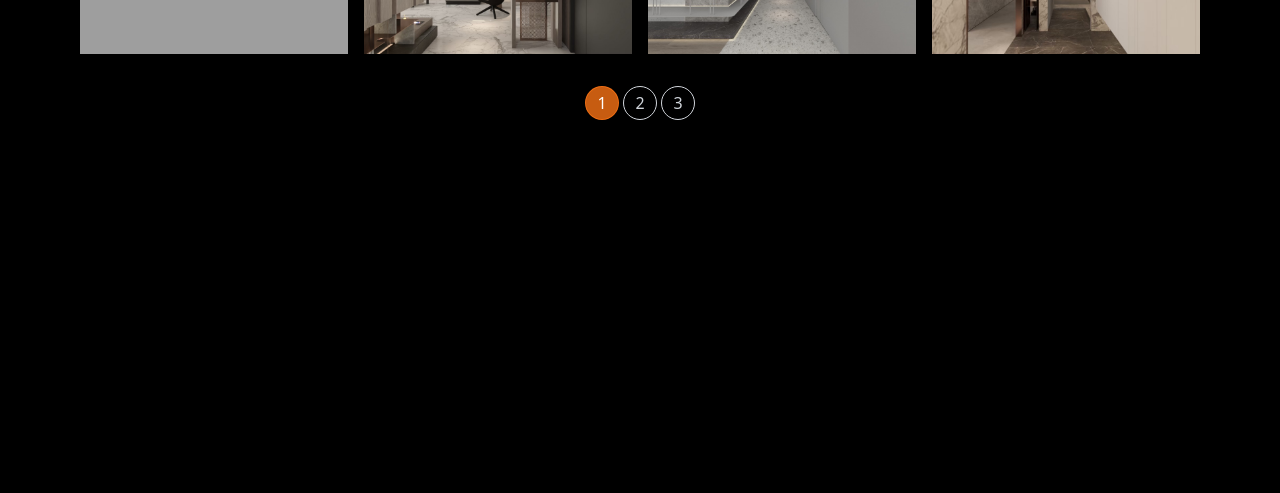
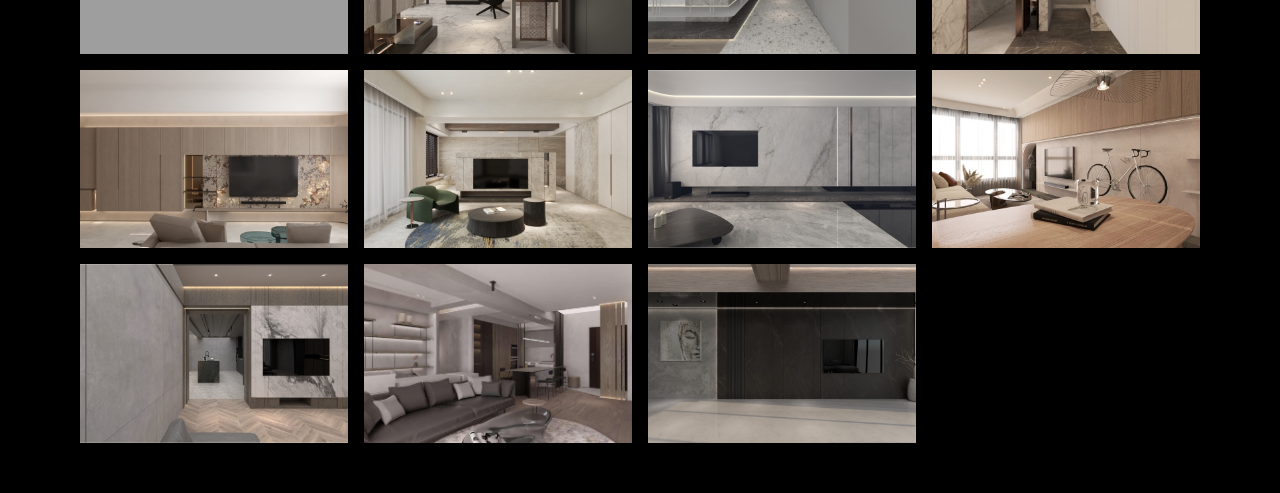
Before and after one commit to naluwan/vite_wrid_official_website, a React (Vite) app: page /#/collections in a window 1280 px wide. Shown: the part 305-798 px from the top of the page. Built offline with nearby package versions, Linux system fonts and the light colour scheme; grey boxes are pictures that could not be loaded.

Commit message:
feat: update default limit for showing collections

```diff
--- a/src/pages/Collections/index.tsx
+++ b/src/pages/Collections/index.tsx
@@ -18,7 +18,7 @@ type PaginationType = {
 
 const Collections: React.FC = () => {
   const [category, setCategory] = React.useState('home');
-  const [limit, setLimit] = React.useState(4);
+  const [limit, setLimit] = React.useState(12);
   const [openModal, setOpenModal] = React.useState(false);
   const [initSlide, setInitSlide] = React.useState(0);
   const [filteredData, setFilteredData] = React.useState<CollectionsDataType[]>([]);
```
